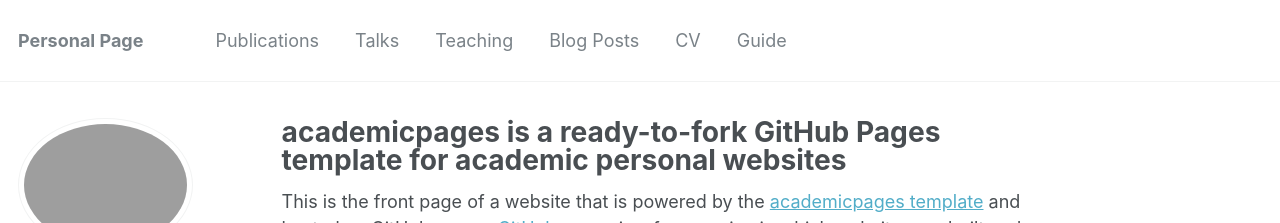
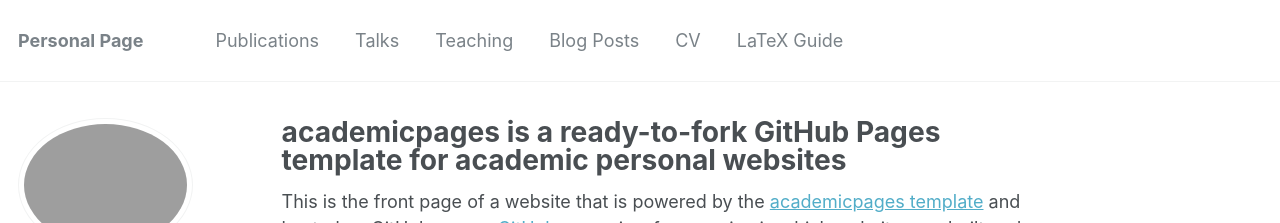
Before and after one commit to zjharris/zjharris.github.io, a Jekyll site: the page built from _pages/about.md, in a window 1280 px wide and 900 px high. Shown: the top 223 px of the window. Built offline with Jekyll 4.4.1, drawn with Linux system fonts in a browser that asks for light colours; some web fonts are replaced.

Commit message:
LaTeX Guide

```diff
--- a/_data/navigation.yml
+++ b/_data/navigation.yml
@@ -18,5 +18,5 @@ main:
   - title: "CV"
     url: /cv/
 
-  - title: "Guide"
+  - title: "LaTeX Guide"
     url: /markdown/
```
